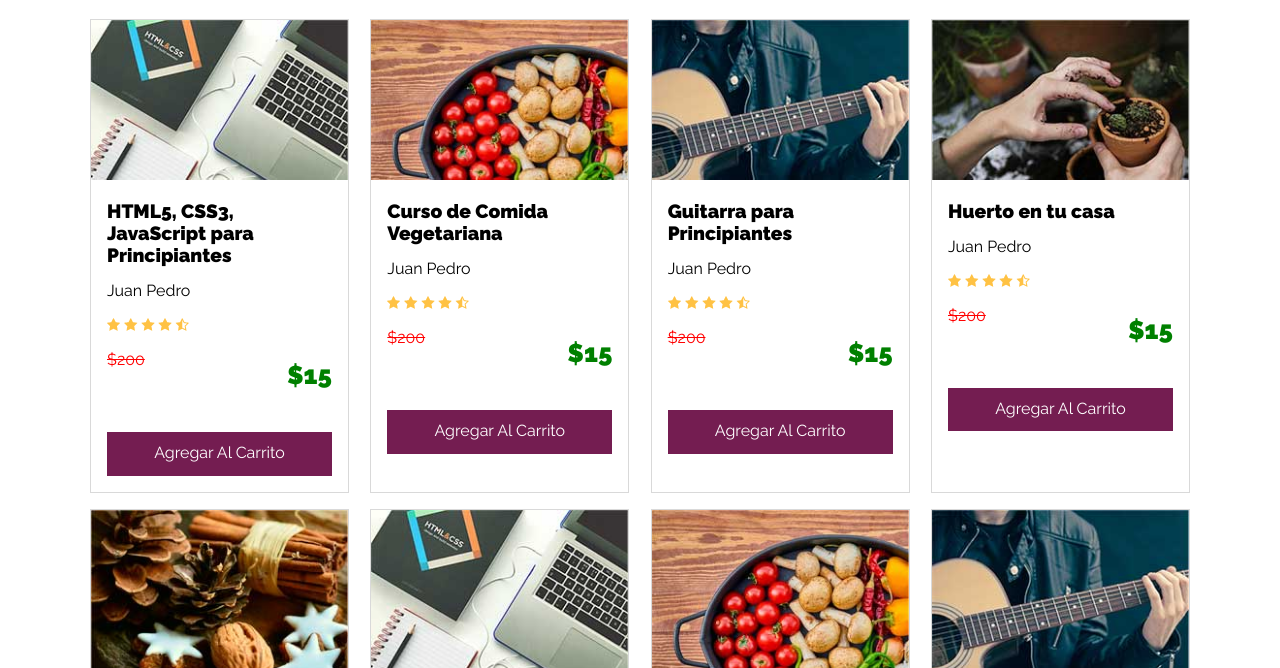
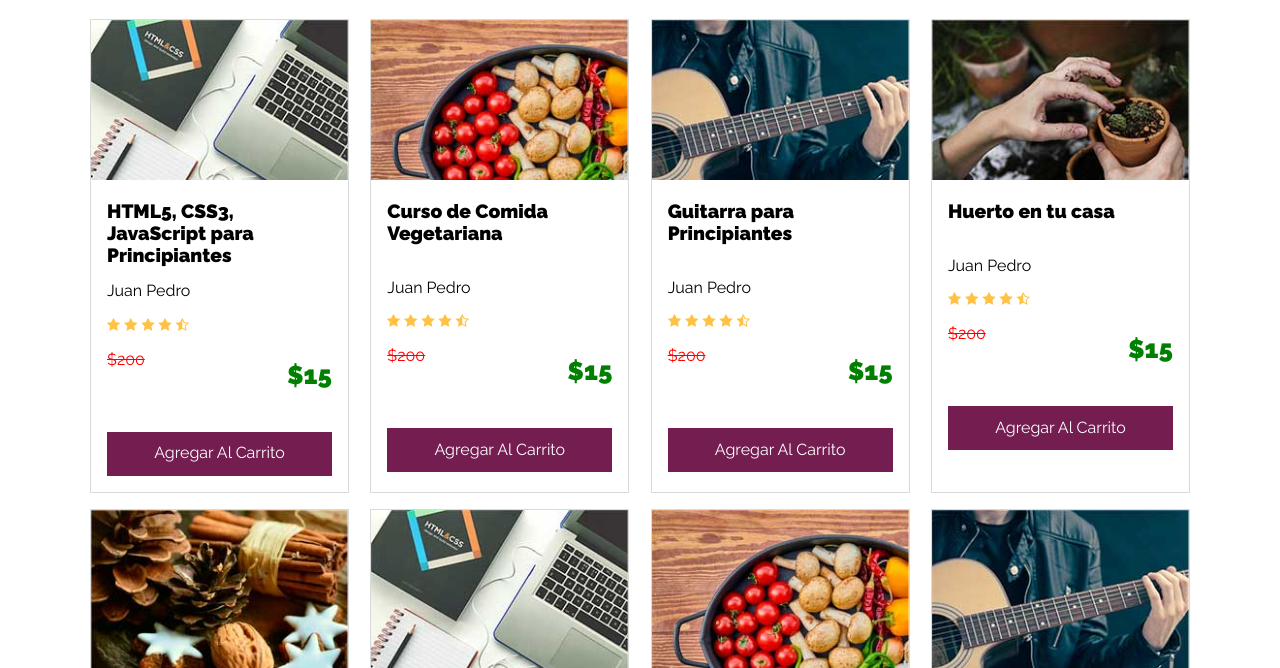
Before and after one commit to bryan2811/universidad, a plain HTML site: page index.html in a window 1280 px wide. Shown: the part 632-1300 px from the top of the page. Drawn offline with nearby package versions, Linux system fonts and the light colour scheme.

Commit message:
Update index.html

```diff
--- a/index.html
+++ b/index.html
@@ -87,7 +87,7 @@
         <div class="curso">
             <img class="imagen-curso" src="img/curso2.jpg">
             <div class="info-curso">
-                <h4>Curso de Comida Vegetariana</h4>
+                <h4>Curso de Comida Vegetariana</h4> <br>
                 <p>Juan Pedro</p>
                 <img src="img/estrellas.png">
                 <div class="precio">
@@ -100,7 +100,7 @@
         <div class="curso">
             <img class="imagen-curso" src="img/curso3.jpg">
             <div class="info-curso">
-                <h4>Guitarra para Principiantes</h4>
+                <h4>Guitarra para Principiantes</h4> <br>
                 <p>Juan Pedro</p>
                 <img src="img/estrellas.png">
                 <div class="precio">
@@ -113,7 +113,7 @@
         <div class="curso">
             <img class="imagen-curso" src="img/curso4.jpg">
             <div class="info-curso">
-                <h4>Huerto en tu casa</h4>
+                <h4>Huerto en tu casa</h4> <br>
                 <p>Juan Pedro</p>
                 <img src="img/estrellas.png">
                 <div class="precio">
```
